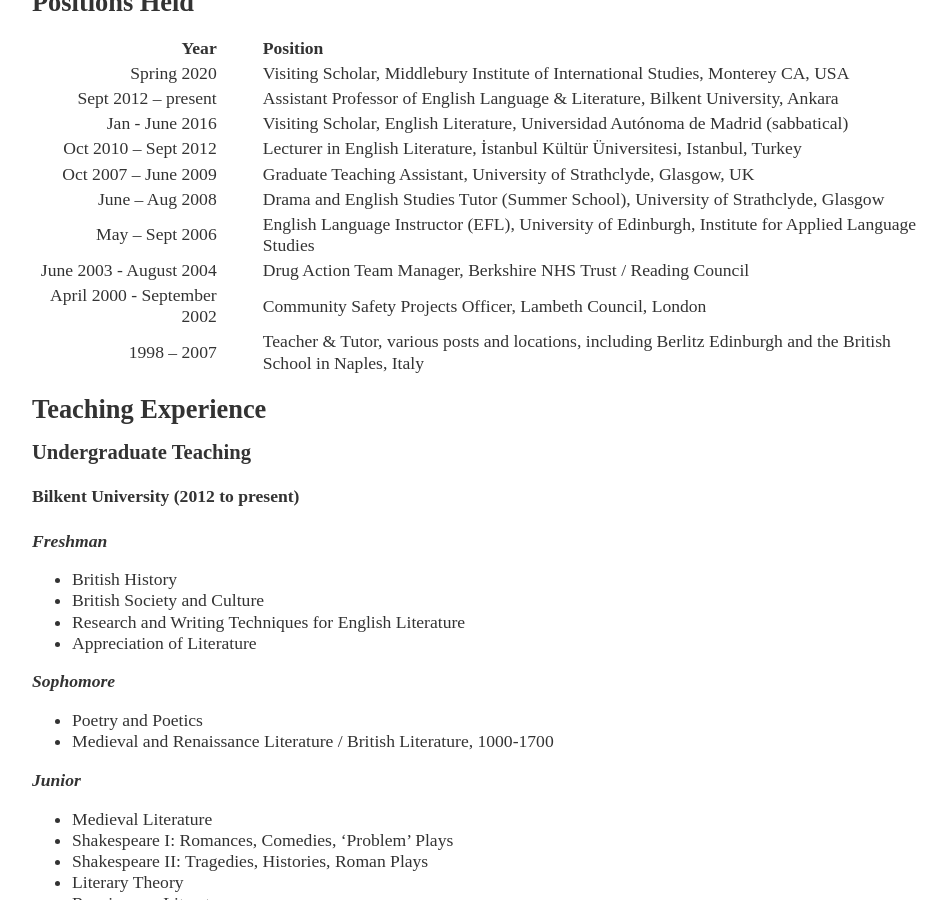
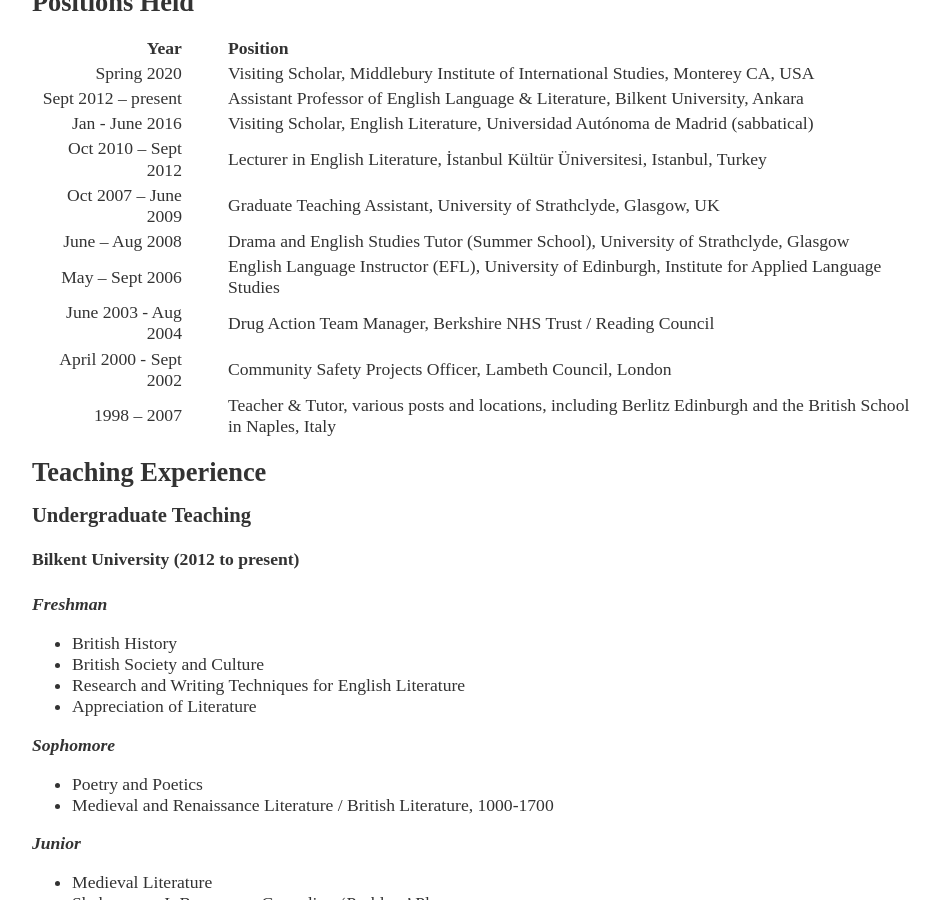
Before and after one commit to scassacocchi/scassacocchi.github.io, a Jekyll site: the page built from cv/index.md, in a window 1280 px wide and 900 px high, scrolled down 2548 px. Shown: the whole window, without its empty margins (160-1107 px from the left). Built offline with Jekyll 4.4.1, drawn with Linux system fonts in a browser that asks for light colours.

Commit message:
Update index.md

```diff
--- a/cv/index.md
+++ b/cv/index.md
@@ -108,8 +108,8 @@
 | Oct 2007 – June 2009 |  || |  || Graduate Teaching Assistant, University of Strathclyde, Glasgow, UK  |
 | June – Aug 2008 |  || |  || Drama and English Studies Tutor (Summer School), University of Strathclyde, Glasgow  |
 | May – Sept 2006 |  || |  || English Language Instructor (EFL), University of Edinburgh, Institute for Applied Language Studies  |
-| June 2003 - August 2004 |  || |  || Drug Action Team Manager, Berkshire NHS Trust / Reading Council   |
-| April 2000 - September 2002 |  || |  || Community Safety Projects Officer, Lambeth Council, London  |
+| June 2003 - Aug 2004 |  || |  || Drug Action Team Manager, Berkshire NHS Trust / Reading Council   |
+| April 2000 - Sept 2002 |  || |  || Community Safety Projects Officer, Lambeth Council, London  |
 | 1998 – 2007 |  || |  || Teacher & Tutor, various posts and locations, including Berlitz Edinburgh and the British School in Naples, Italy  |
 
 
```
Also changed, not shown: other parts of cv/index.md (+1 -1 lines).
